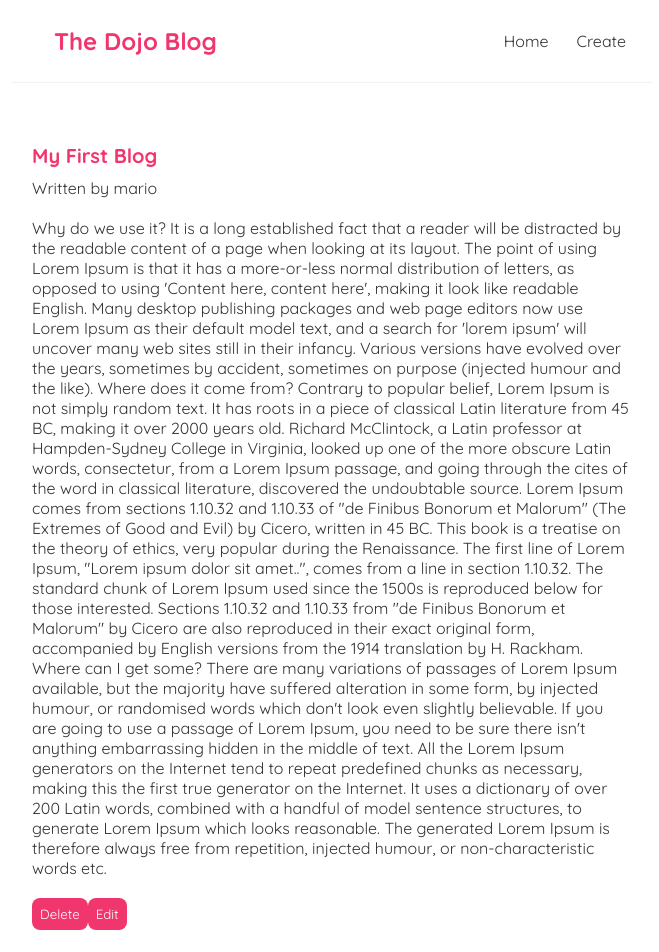
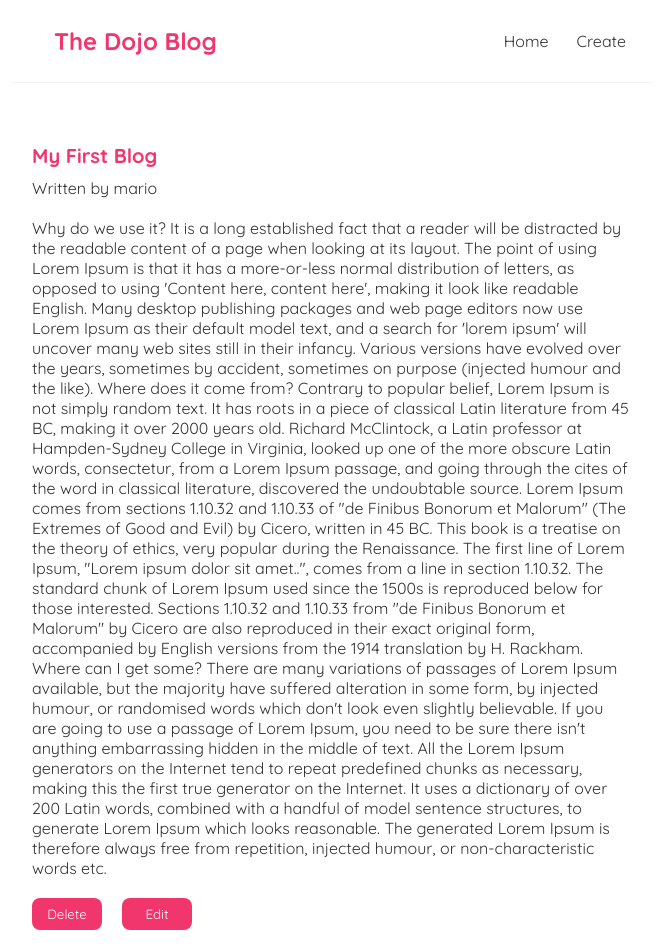
Before and after one commit to Howtoad/reactstart, a React (Create React App) app: page /blogs/1 in a window 1280 px wide. Shown: the top 952 px of the page, without its empty margins (308-967 px from the left). Built offline with nearby package versions, Linux system fonts and the light colour scheme; data requests are answered from the project's data file.

Commit message:
slight css changes

```diff
--- a/db.json
+++ b/db.json
@@ -19,8 +19,8 @@
       "id": 3
     },
     {
-      "title": "newtest123asdasdasdasd",
-      "body": "asdasd123",
+      "title": "just a memer",
+      "body": "",
       "author": "mario",
       "id": 4
     }
--- a/src/index.css
+++ b/src/index.css
@@ -68,6 +68,8 @@
   padding: 8px;
   border-radius: 8px;
   cursor: pointer;
+  min-width: 70px;
+  margin-right: 20px;
 }
 
 .create {
```
